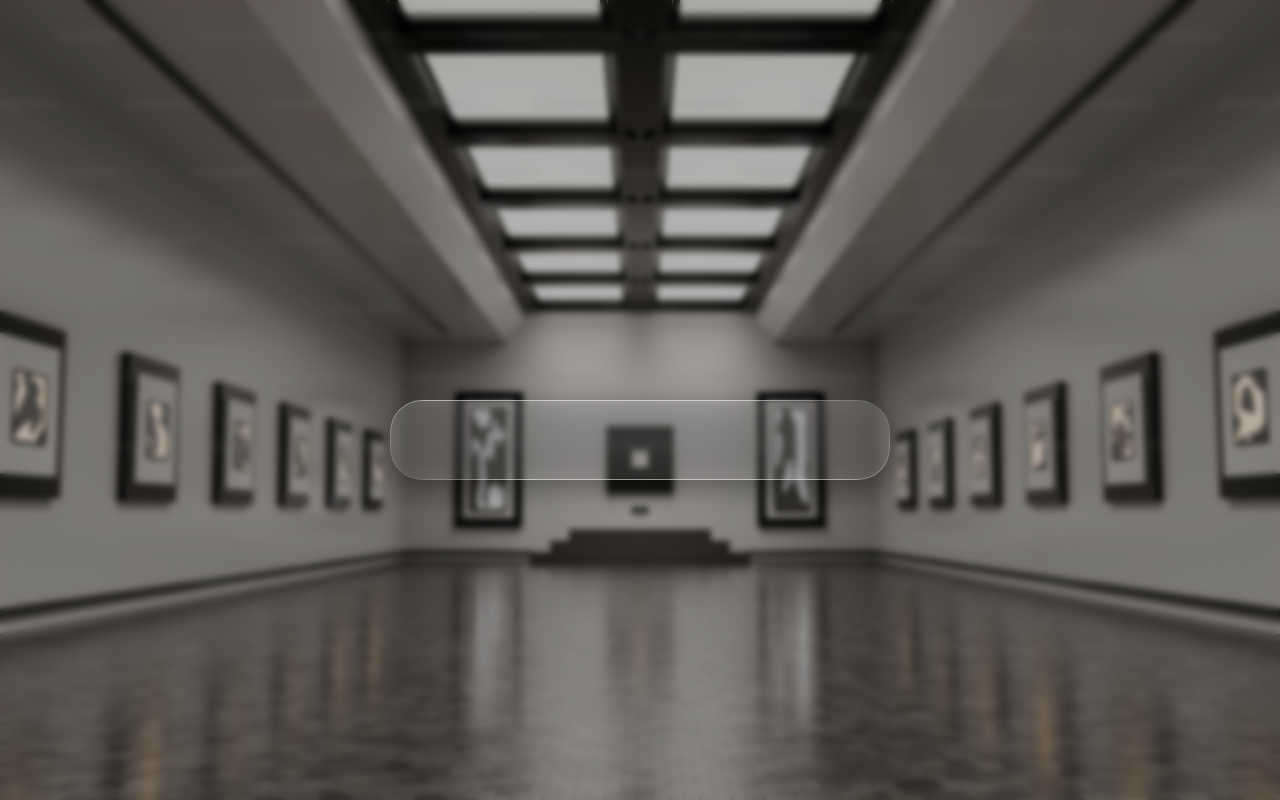
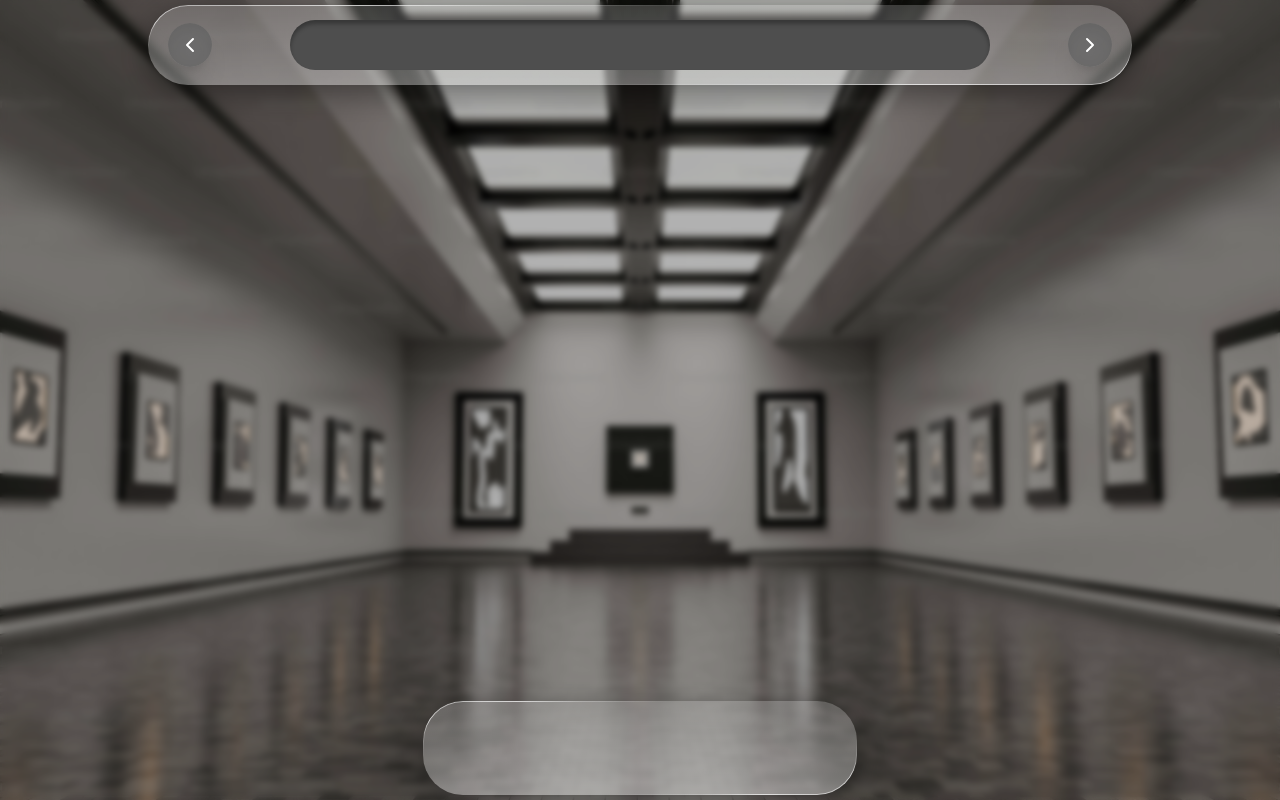
Before and after one commit to llyybbb/onMuseum, a React (Vite) app: page / in a window 1280 px wide. Built offline with nearby package versions, Linux system fonts and the light colour scheme.

Commit message:
style: glass border style 수정

```diff
--- a/src/pages/ExhibitionHall.tsx
+++ b/src/pages/ExhibitionHall.tsx
@@ -1,7 +1,7 @@
+import { ChevronLeft, ChevronRight } from 'lucide-react'
 import '../styles/glass.css'
 
-export default function ExhibitionHall () {
-
+export default function ExhibitionHall() {
   return (
     <>
       <div
@@ -9,11 +9,18 @@ export default function ExhibitionHall () {
         className="h-screen w-screen bg-cover bg-center "
       >
         <div className="h-screen w-screen bg-black/25 backdrop-blur-[3px]">
-          <div className="h-full w-full flex flex-col items-center justify-center">
-            <div
-              className="w-[500px] h-[80px] glass"
-            ></div>
-
+          <div className="h-full w-full flex flex-col items-center justify-center gap-[40px]">
+            <div className="glass w-[984px] h-[80px] flex justify-between items-center px-[20px] ">
+              <div className="size-[44px] rounded-[100%] bg-[var(--glass-button-color)] shadow-xl backdrop-blur-md flex justify-center items-center ">
+                <ChevronLeft className="size-[24px] text-white" />
+              </div>
+              <div className="w-[700px] h-[50px] search-box"></div>
+              <div className="size-[44px] rounded-[100%] bg-[var(--glass-button-color)] shadow-xl backdrop-blur-md flex justify-center items-center">
+                <ChevronRight className="size-[24px] text-white" />
+              </div>
+            </div>
+            <div className="h-[536px]"></div>
+            <div className="glass w-[434px] h-[94px] p-[20x] flex justify-between items-center"></div>
           </div>
         </div>
       </div>
--- a/src/styles/glass.css
+++ b/src/styles/glass.css
@@ -1,62 +1,77 @@
-/* .glass {
-  position: fixed;
-  top: 50%;
-  /* background: rgba(255, 255, 255, 0.2); */
-/* backdrop-filter: brightness(1.1) blur(2px) url(#liquid-glass); */
-/* box-shadow: 0 8px 30px rgba(0, 0, 0, 0.1); */
-/* padding: 40px; */
-/* color: rgba(255, 255, 255, 0.9); */
-/* text-align: center; */
-/* text-shadow: 0 8px 8px rgba(0, 0, 0, 0.2); */
-/* border: 2px solid rgba(255, 255, 255, 0.3); */
-/* border-radius: 32px; */
-/* border: 2px solid transparent; */
-/* background-image: linear-gradient(rgba(255,255,255,0.4), rgba(255,255,255,0.4)),
-     /* linear-gradient(
-      to right,
-      #231557 0%,
-      #44107a 29%,
-      #ff1361 67%,
-      #fff800 100%
-    ); */
-/* background-origin: border-box; */
-/* background-clip: padding-box, border-box;
-}  */
+:root {
+  --glass-button-color: #5c5c5cbb;
 
-:root {
-  --glass-radius: 32px;
+  --glass-radius: 40px;
   --glass-border: 1px;
-  --glass-bg: rgba(255, 255, 255, 0.18);
-  --glass-bg2: rgba(255, 255, 255, 0.1);
+  --glass-bg: rgba(255, 255, 255, 0.2);
+  --glass-bg2: rgba(255, 255, 255, 0.35);
   --glass-shadow: 0 8px 30px rgba(0, 0, 0, 0.4);
 
-  --glass-border-grad: linear-gradient(
-    45deg,
-    rgba(255, 255, 255, 0) 0%,
-    rgba(255, 255, 255, 0.5) 20%,
-    rgba(255, 255, 255, 0.5) 30%,
+  /* --glass-border-grad: linear-gradient(
+    20deg,
+    rgba(255, 255, 255, 0) 5%,
+    rgba(255, 255, 255, 0.5) 10%,
+    rgba(255, 255, 255, 0) 40%,
     rgba(255, 255, 255, 0.5) 60%,
-    rgba(255, 255, 255, 0.5) 75%,
-    rgba(255, 255, 255, 0) 100%
-  );
+    rgba(255, 255, 255, 0) 95%
+  ); */
+  /* --glass-border-grad:
+  radial-gradient(
+    circle at 0% 0%,
+    rgba(255,255,255,0.35) 0%,
+    rgba(255,255,255,0.6) 5%,
+    rgba(255,255,255,0.0) 15%
+  ),
+  radial-gradient(
+    circle at 100% 100%,
+    rgba(255,255,255,0.35) 0%,
+    rgba(255,255,255,0.6) 5%,
+    rgba(255,255,255,0.0) 15%
+  ); */
+  --glass-border-grad: radial-gradient(
+      120% 120% at top left,
+      rgba(255, 255, 255, 0.45) 0%,
+      rgba(255, 255, 255, 0.7) 18%,
+      rgba(255, 255, 255, 0.25) 30%,
+      rgba(255, 255, 255, 0) 48%
+    ),
+    radial-gradient(
+      120% 120% at bottom right,
+      rgba(255, 255, 255, 0.45) 0%,
+      rgba(255, 255, 255, 0.7) 18%,
+      rgba(255, 255, 255, 0.25) 30%,
+      rgba(255, 255, 255, 0) 48%
+    ),
+    radial-gradient(
+      90% 90% at bottom left,
+      rgba(0, 0, 0, 0) 0%,
+      rgba(0, 0, 0, 0) 65%
+    ),
+    radial-gradient(
+      90% 90% at top right,
+      rgba(0, 0, 0, 0) 0%,
+      rgba(0, 0, 0, 0) 65%
+    );
 }
 
+.search-box {
+  background-color: #4e4e4e;
+  border-radius: 35px;
+  box-shadow: inset 0 4px 4px rgba(0, 0, 0, 0.3);
+}
 /* 내부는 유리, 테두리는 ::before가 그라데이션만 담당 */
 .glass {
-  position: fixed;
-  top: 50%;
   border-radius: var(--glass-radius);
   box-shadow: var(--glass-shadow);
 
   /* 내부 유리 배경  */
-  background: linear-gradient(180deg, var(--glass-bg), var(--glass-bg2));
+  background: linear-gradient(var(--glass-bg), var(--glass-bg2));
 
   /* blur */
-  backdrop-filter: blur(12px) saturate(140%);
-  -webkit-backdrop-filter: blur(12px) saturate(140%);
+  backdrop-filter: blur(100px) saturate(200%);
+  -webkit-backdrop-filter: blur(12px) saturate(200%);
 
   z-index: 1;
-
 }
 
 /* 테두리 */
```
